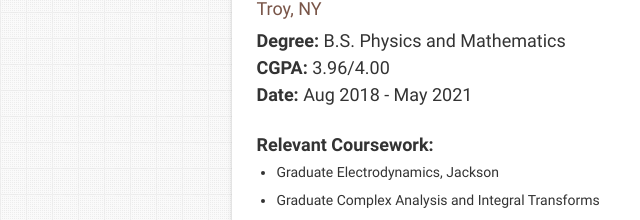
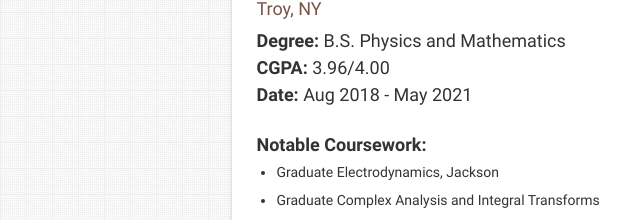
Before and after one commit to matt-pharr/matt-pharr.github.io, a plain HTML site: page index.html in a window 1280 px wide. Shown: the part 4980-5200 px from the top of the page, 0-640 px from the left. Drawn offline with nearby package versions, Linux system fonts and the light colour scheme.

Commit message:
spelling

```diff
--- a/index.html
+++ b/index.html
@@ -594,7 +594,7 @@
 
                 <ul>
                   <p>
-                    <b>Relevant Coursework:</b>
+                    <b>Notable Coursework:</b>
                   <ul>
                     <li>Graduate Electrodynamics, Jackson</li>
                     <li>Graduate Complex Analysis and Integral Transforms</li>
```
